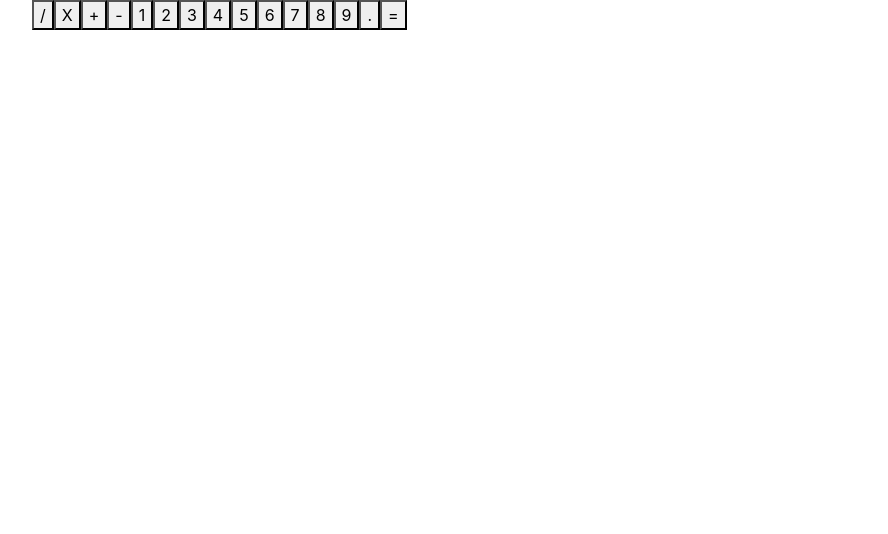
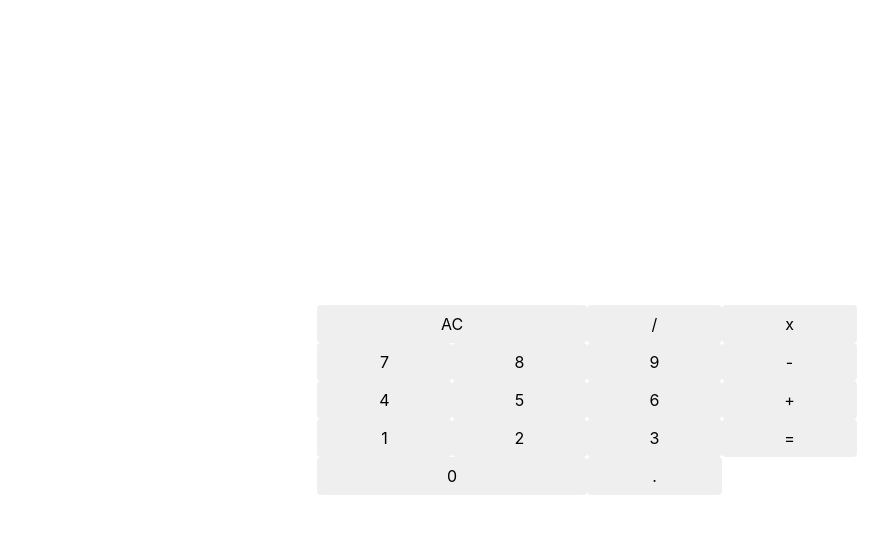
Before and after one commit to RyanBrown870/JavascriptCalculator, a React (Create React App) app: page / in a window 1280 px wide. Shown: the top 534 px of the page, without its empty margins (53-941 px from the left). Built offline with nearby package versions, Linux system fonts and the light colour scheme.

Commit message:
Buttons mapped on the calculator pad

```diff
--- a/src/components/AC.js
+++ b/src/components/AC.js
@@ -1,9 +1,9 @@
 import React from 'react'
 
-export default function AC() {
+export default function AC(props) {
     return (
         <div>
-
+            <button type="button" className="btn btn-block" onClick={props.handleACClick}>AC</button>
         </div>
     )
 }
--- a/src/components/App.css
+++ b/src/components/App.css
@@ -0,0 +1,13 @@
+#calculator {
+    min-height: 100vh;
+
+ }
+
+ .vertical-center {
+    min-height: 100%;  /* Fallback for browsers do NOT support vh unit */
+    min-height: 100vh; /* These two lines are counted as one */
+
+    display: flex;
+    align-items: center;
+
+  }
--- a/src/components/App.js
+++ b/src/components/App.js
@@ -1,128 +1,129 @@
-import React, { Component } from 'react'
-import './App.css';
-import Pad from './Pad'
-import Display from './Display'
+import React, { Component } from "react";
+import "./App.css";
+import Pad from "./Pad";
+import Display from "./Display";
+import AC from "./AC";
 
 export default class App extends Component {
   constructor(props) {
-    super(props)
+    super(props);
     this.state = {
-      number: '',
+      number: "",
       isOperatorClicked: false,
       isNegativeActive: false,
-      isDecimalActive: false
-    }
+      isDecimalActive: false,
+    };
   }
-
-
 
   handleOperatorClick = (e) => {
     let currNumber = e.target.innerHTML;
 
-    if (currNumber == 'X') {
-      currNumber = '*';
+    if (currNumber == "X") {
+      currNumber = "*";
     }
 
     if (this.state.isDecimalActive) {
       this.setState({
-        isDecimalActive: false
-      })
+        isDecimalActive: false,
+      });
     }
     if (!this.state.isOperatorClicked && !this.state.isNegativeActive) {
-      this.setState(state => ({
+      this.setState((state) => ({
         number: state.number.concat(currNumber),
-        isOperatorClicked: true
-      }))
+        isOperatorClicked: true,
+      }));
     } else if (this.state.isNegativeActive) {
       let lastIndex = this.state.number.length;
-      this.setState(state => ({
+      this.setState((state) => ({
         number: state.number.slice(0, lastIndex - 2).concat(currNumber),
         isNegativeActive: false,
         isOperatorClicked: true,
-      }))
+      }));
     } else {
       let lastIndex = this.state.number.length;
-      this.setState(state => ({
+      this.setState((state) => ({
         number: state.number.slice(0, lastIndex - 1).concat(currNumber),
-        isOperatorClicked: true
-      }))
+        isOperatorClicked: true,
+      }));
     }
-  }
+  };
 
   handleMinusClick = () => {
     if (this.state.isDecimalActive) {
       this.setState({
-        isDecimalActive: false
-      })
+        isDecimalActive: false,
+      });
     }
     if (!this.state.isOperatorClicked && !this.state.isNegativeActive) {
-      this.setState(state => ({
-        number: state.number.concat('-'),
-        isOperatorClicked: true
-      }))
-    } else if (this.state.isOperatorClicked && !this.state.isNegativeActive) { // +*/ & no -
-      this.setState(state => ({
-        number: state.number.concat('-'),
-        isNegativeActive: true
-
-      }))
-  } else if (this.state.isNegativeActive) {
-    let lastIndex = this.state.number.length;
-      this.setState(state => ({
-        number: state.number.slice(0, lastIndex - 2).concat('-'),
+      this.setState((state) => ({
+        number: state.number.concat("-"),
+        isOperatorClicked: true,
+      }));
+    } else if (this.state.isOperatorClicked && !this.state.isNegativeActive) {
+      // +*/ & no -
+      this.setState((state) => ({
+        number: state.number.concat("-"),
+        isNegativeActive: true,
+      }));
+    } else if (this.state.isNegativeActive) {
+      let lastIndex = this.state.number.length;
+      this.setState((state) => ({
+        number: state.number.slice(0, lastIndex - 2).concat("-"),
         isNegativeActive: false,
-        isOperatorClicked: true
-      }))
-  }
-  else {
-    let lastIndex = this.state.number.length;
-      this.setState(state => ({
-        number: state.number.slice(0, lastIndex - 1).concat('-'),
-        isOperatorClicked: true
-      }))
-  }
-}
+        isOperatorClicked: true,
+      }));
+    } else {
+      let lastIndex = this.state.number.length;
+      this.setState((state) => ({
+        number: state.number.slice(0, lastIndex - 1).concat("-"),
+        isOperatorClicked: true,
+      }));
+    }
+  };
 
   handleDecimalClick = () => {
     if (!this.state.isDecimalActive) {
-      this.setState(state => ({
-        number: state.number.concat('.'),
-        isDecimalActive: true
-      }))
+      this.setState((state) => ({
+        number: state.number.concat("."),
+        isDecimalActive: true,
+      }));
     }
-  }
+  };
 
   handleDigitClick = (e) => {
     let currNumber = e.target.innerHTML;
 
-    this.setState(state => ({
+    this.setState((state) => ({
       number: state.number.concat(currNumber),
       isOperatorClicked: false,
-      isNegativeActive: false
-    }))
-  }
+      isNegativeActive: false,
+    }));
+  };
 
   handleEqualsClick = () => {
-
     // just use eval(). It's safe if no user input is given as text and as this is buttons I think it's ok in this case
     let cleanedResult = this.state.number.replace(/--/g, "+");
-    console.log(cleanedResult)
+    console.log(cleanedResult);
     let result = eval(cleanedResult);
     console.log(result);
-    this.setState(state => ({
+    this.setState((state) => ({
       result: result,
-      number: '',
+      number: "",
       isOperatorClicked: false,
       isNegativeActive: false,
-      isDecimalActive: false
-    }))
+      isDecimalActive: false,
+    }));
+  };
 
-
-  }
-
-
-
-
+  handleACClick = () => {
+    this.setState((state) => ({
+      result: "",
+      number: "",
+      isOperatorClicked: false,
+      isNegativeActive: false,
+      isDecimalActive: false,
+    }));
+  };
 
   // have operator button trigger a type of state e.g. 'divide'.
   // They all overwrite each other except the minus button
@@ -133,13 +134,25 @@ export default class App extends Component {
   // how to stop updating multiple / / / / or x x x x etc - use divideisclicked state conditional
   // how to display it?
 
-
   render() {
     return (
-      <div className="container">
-        <Pad />
+      <div id="calculator" className="container">
+        <div className="row vertical-center">
+          <div className="col-3"></div>
+          <div className="col-6">
+        <Pad
+          handleOperatorClick={this.handleOperatorClick}
+          handleACClick={this.handleACClick}
+          handleDecimalClick={this.handleDecimalClick}
+          handleDigitClick={this.handleDigitClick}
+          handleMinusClick={this.handleMinusClick}
+          handleEqualsClick={this.handleEqualsClick}
+        />
         <Display />
-        <button onClick={this.handleOperatorClick}>/</button>
+        </div>
+        <div className="col-3"></div>
+        </div>
+        {/* <button onClick={this.handleOperatorClick}>/</button>
         <button onClick={this.handleOperatorClick}>X</button>
         <button onClick={this.handleOperatorClick}>+</button>
         <button onClick={this.handleMinusClick}>-</button>
@@ -153,8 +166,8 @@ export default class App extends Component {
         <button onClick={this.handleDigitClick}>8</button>
         <button onClick={this.handleDigitClick}>9</button>
         <button onClick={this.handleDecimalClick}>.</button>
-        <button onClick={this.handleEqualsClick}>=</button>
+        <button onClick={this.handleEqualsClick}>=</button> */}
       </div>
-    )
+    );
   }
 }
--- /dev/null
+++ b/src/components/Button.js
@@ -0,0 +1,9 @@
+import React from 'react'
+
+export default function Button(props) {
+    return (
+        <div >
+            <button type="button" className="btn btn-block" onClick={props.handleClick}>{props.item}</button>
+        </div>
+    )
+}
--- a/src/components/Pad.js
+++ b/src/components/Pad.js
@@ -1,8 +1,79 @@
 import React from 'react'
+import AC from './AC'
+import Button from './Button'
+import list from './list'
 
-export default function Pad() {
+export default function Pad(props) {
     return (
-        <div>
+        <div className="row no-gutters">
+
+        {
+            list.map((item, index, arr) => {
+
+                if (item == 'AC') {
+
+                    return <div className="col-6">
+                    <Button
+                        key={item}
+                        item={item}
+                        handleClick={props.handleACClick}
+                     />
+                    </div>
+                } else if (item == '/' || item == 'x' || item == '+') {
+                    return <div className="col-3">
+                    <Button
+                        key={item}
+                        item={item}
+                        handleClick={props.handleOperatorClick}
+                     />
+                    </div>
+                } else if (item == '-') {
+                    return <div className="col-3">
+                    <Button
+                        key={item}
+                        item={item}
+                        handleClick={props.handleMinusClick}
+                     />
+                    </div>
+                } else if (item == '.') {
+                    return <div className="col-3">
+                    <Button
+                        key={item}
+                        item={item}
+                        handleClick={props.handleDecimalClick}
+                     />
+                    </div>
+                } else if (item == '=') {
+                    return <div className="col-3">
+                    <Button
+                        key={item}
+                        item={item}
+                        handleClick={props.handleEqualsClick}
+                     />
+                    </div>
+                } else if (item == '0') {
+                    return <div className="col-6">
+                    <Button
+                        key={item}
+                        item={item}
+                        handleClick={props.handleDigitClick}
+                     />
+                    </div>
+                } else {
+                    return <div className="col-3">
+                    <Button
+                        key={item}
+                        item={item}
+                        handleClick={props.handleDigitClick}
+                     />
+                    </div>
+                }
+
+
+            })
+        }
+
+
 
         </div>
     )
--- /dev/null
+++ b/src/components/list.js
@@ -0,0 +1,21 @@
+const list = [
+    'AC',
+    '/',
+    'x',
+    '7',
+    '8',
+    '9',
+    '-',
+    '4',
+    '5',
+    '6',
+    '+',
+    '1',
+    '2',
+    '3',
+    '=',
+    '0',
+    '.'
+]
+
+export default list;
```
Also changed, not shown: src/components/Operator.js (deleted, +0 -9 lines).
